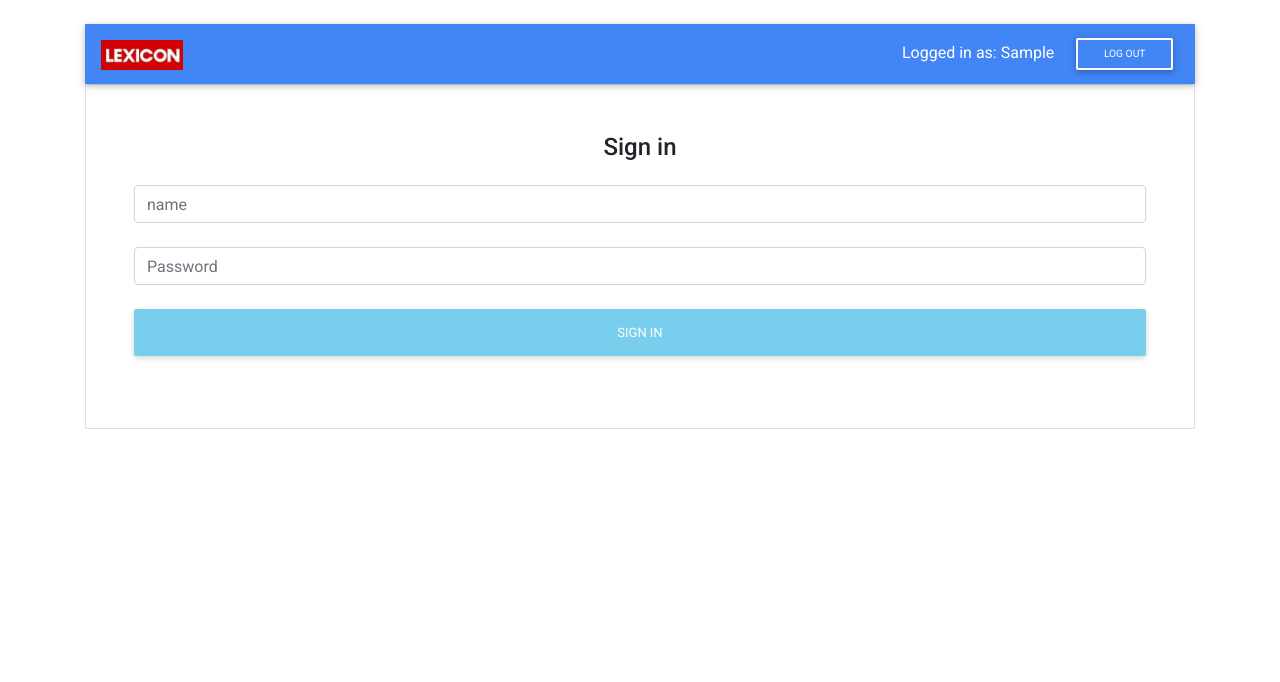
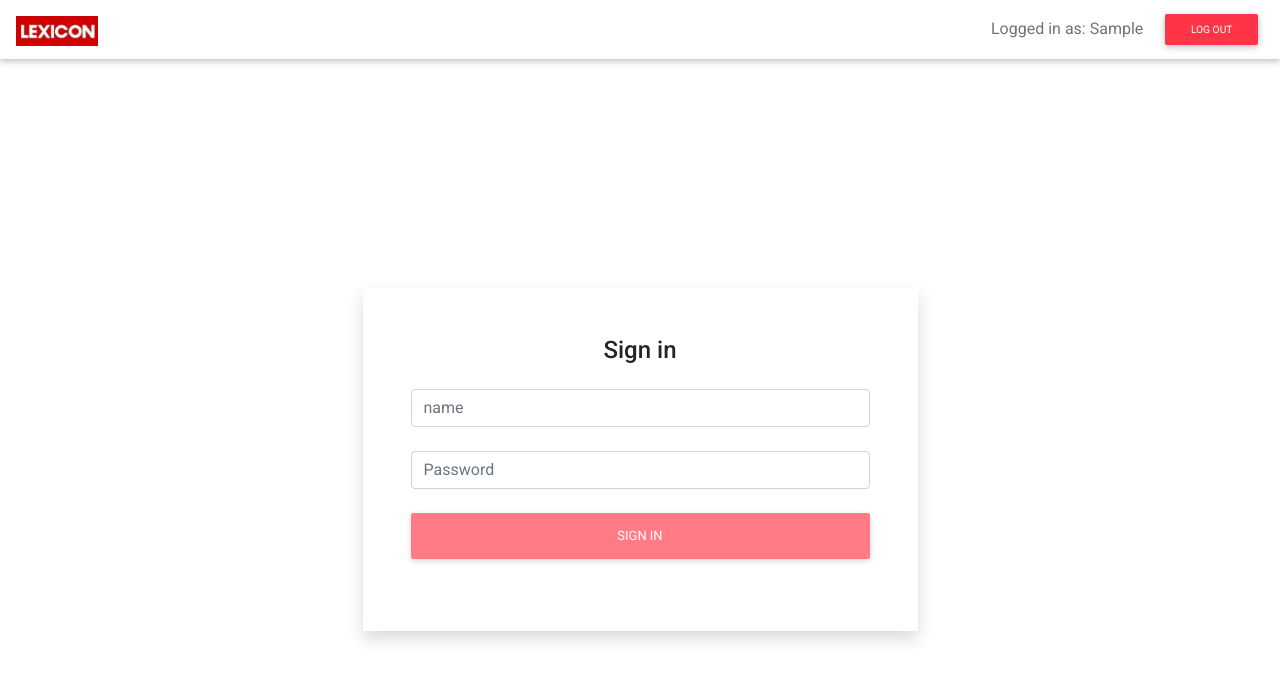
Before and after one commit to johnLexicon/vue_labb2, a Vue app: page / in a window 1280 px wide. Both pictures are taken after typing "Sample", "Sample123" into the empty fields and a click on the button "SIGN IN". Shown: the top 682 px of the page. Built offline with nearby package versions, Linux system fonts and the light colour scheme.

Commit message:
Style changes.

```diff
--- a/src/App.vue
+++ b/src/App.vue
@@ -1,42 +1,40 @@
 <template>
-  <div id="app" class="container mt-4">
+  <div class="vh-100">
     <AppNavBar :loggedIn="loggedIn" :user="user" @logOutUser="logOut" />
-    <AppForm :loggedIn="loggedIn" @logInUser="logIn" />
+    <div
+      class="container h-100 d-flex justify-content-center align-items-center"
+    >
+      <AppForm :loggedIn="loggedIn" @logInUser="logIn" />
+    </div>
   </div>
 </template>
 
 <script>
-import NavBar from './components/NavBar';
-import Form from './components/Form';
+import NavBar from "./components/NavBar";
+import Form from "./components/Form";
 export default {
-  name: 'App',
+  name: "App",
   components: {
     AppNavBar: NavBar,
-    AppForm: Form
+    AppForm: Form,
   },
-  data(){
+  data() {
     return {
       loggedIn: false,
       user: {},
-    }
+    };
   },
-  methods:{
-    logIn(user){
+  methods: {
+    logIn(user) {
       this.user = user;
       this.loggedIn = true;
     },
-    logOut(){
-      this.user = {},
-      this.loggedIn = false;
-    }
-  }
-}
+    logOut() {
+      (this.user = {}), (this.loggedIn = false);
+    },
+  },
+};
 </script>
 
 <style>
-  *{
-    margin:0;
-    padding:0;
-    box-sizing: border-box;
-  }
 </style>
--- a/src/components/Form.vue
+++ b/src/components/Form.vue
@@ -1,6 +1,6 @@
 <template>
   <!-- Default form login -->
-  <form class="text-center border border-light p-5" @submit.prevent="logIn">
+  <form class="text-center p-5 w-50 shadow" @submit.prevent="logIn">
     <p class="h4 mb-4">Sign in</p>
 
     <!-- Name -->
@@ -26,7 +26,7 @@
     <!-- Sign in button -->
     <button
       :disabled="loggedIn"
-      class="btn btn-info btn-block my-4"
+      class="btn btn-danger btn-block my-4"
       type="submit"
     >
       Sign in
@@ -41,9 +41,9 @@ export default {
   data() {
     return {
       user: {
-          name:'',
-          password:''
-      }
+        name: "",
+        password: "",
+      },
     };
   },
   methods: {
@@ -52,14 +52,13 @@ export default {
         alert("You have to log out first!!!!");
         return;
       }
-      this.$emit('logInUser', {...this.user}); // Copying object with the spread operator.
-    //   this.$emit("logInUser", Object.assign({}, this.user)); //Copying object with Object.assign
-      this.user = {name: '', password:''};
+      this.$emit("logInUser", { ...this.user }); // Copying object with the spread operator.
+      //   this.$emit("logInUser", Object.assign({}, this.user)); //Copying object with Object.assign
+      this.user = { name: "", password: "" };
     },
   },
 };
 </script>
 
 <style>
-
 </style>
--- a/src/components/NavBar.vue
+++ b/src/components/NavBar.vue
@@ -1,22 +1,18 @@
 <template>
   <!-- Just an image -->
-  <nav class="navbar navbar-dark primary-color">
+  <nav class="navbar navbar-dark">
     <a class="navbar-brand" href="#">
       <img src="@/assets/img/lexicon.jpg" height="30" alt="Lexicon logo" />
     </a>
 
     <div v-if="loggedIn === false">
-      <span class="navbar-text white-text"> Please Log In </span>
+      <span class="navbar-text text-muted"> Please Log In </span>
     </div>
     <div v-else>
-      <span class="navbar-text white-text">
+      <span class="navbar-text text-muted">
         Logged in as: {{ user.name }}
       </span>
-      <button
-        @click="logOut"
-        class="btn btn-sm btn-outline-white"
-        type="button"
-      >
+      <button @click="logOut" class="btn btn-danger btn-sm" type="button">
         Log out
       </button>
     </div>
```
